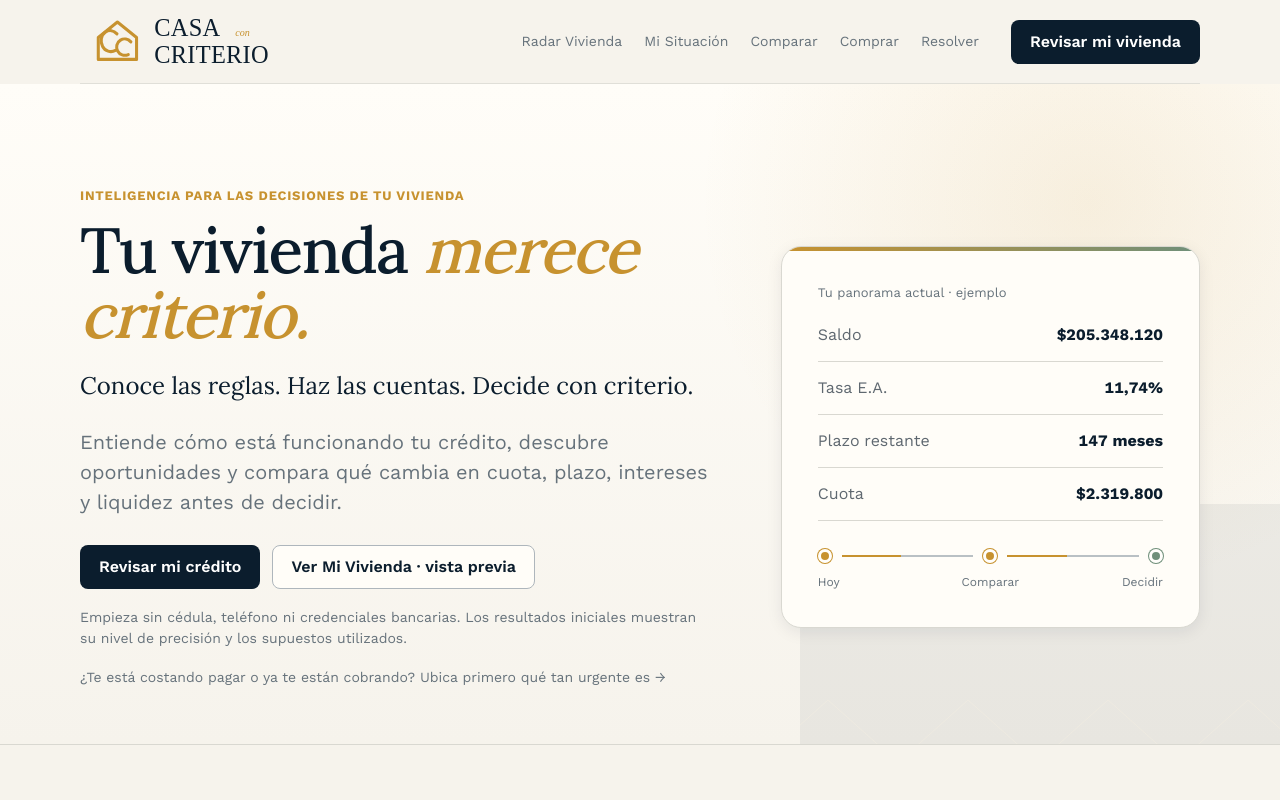
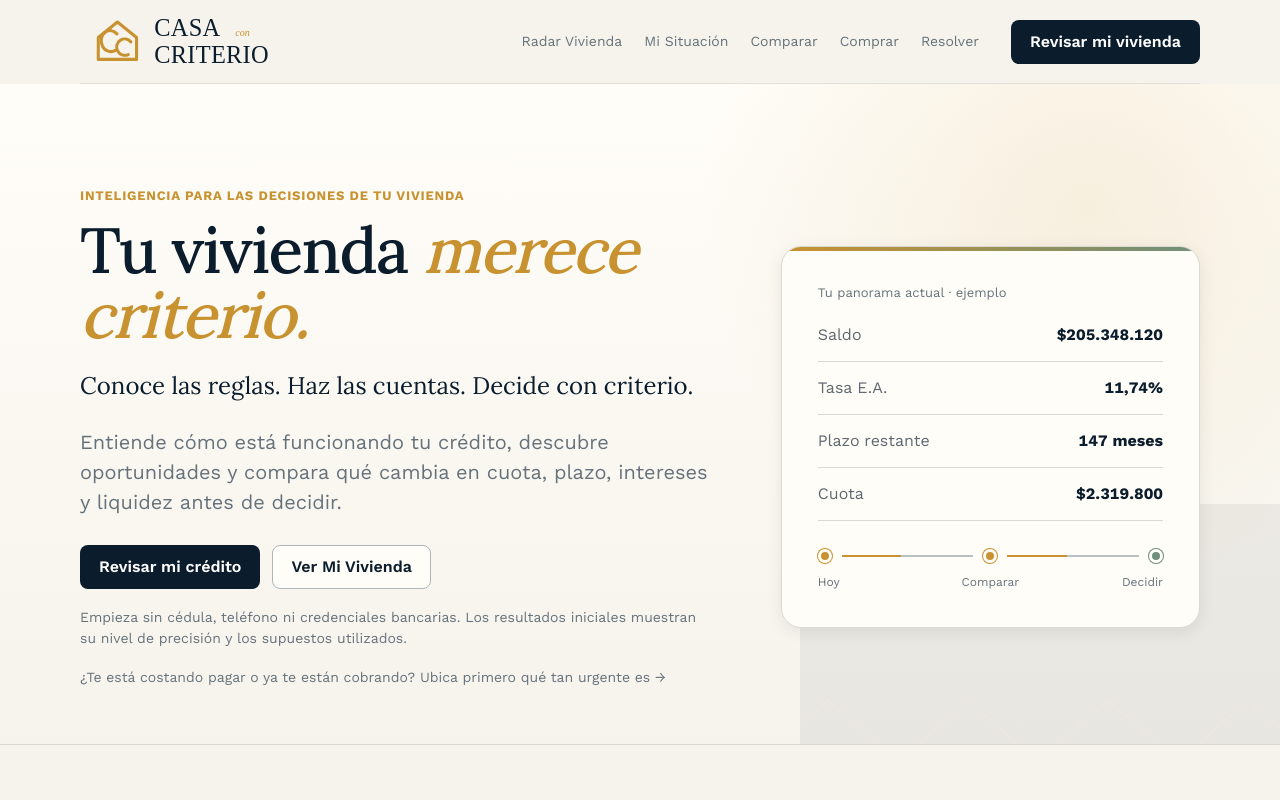
Before and after one commit to arendon7/VIVIENDA, a Next.js app: page / in a window 1280 px wide. Shown: the top 800 px of the page. Built offline with nearby package versions, Linux system fonts and the light colour scheme.

Commit message:
fix(copy): remove preview label from home CTA

```diff
--- a/app/page.tsx
+++ b/app/page.tsx
@@ -51,7 +51,7 @@ export default function HomePage() {
               </p>
               <div className="actions">
                 <a className="button button-primary" href="/revisar">Revisar mi crédito</a>
-                <a className="button button-secondary" href="/mi-vivienda">Ver Mi Vivienda · vista previa</a>
+                <a className="button button-secondary" href="/mi-vivienda">Ver Mi Vivienda</a>
               </div>
               <p className="trust-line">Empieza sin cédula, teléfono ni credenciales bancarias. Los resultados iniciales muestran su nivel de precisión y los supuestos utilizados.</p>
               <p className="trust-line"><a href="/ayuda">¿Te está costando pagar o ya te están cobrando? Ubica primero qué tan urgente es →</a></p>
```
